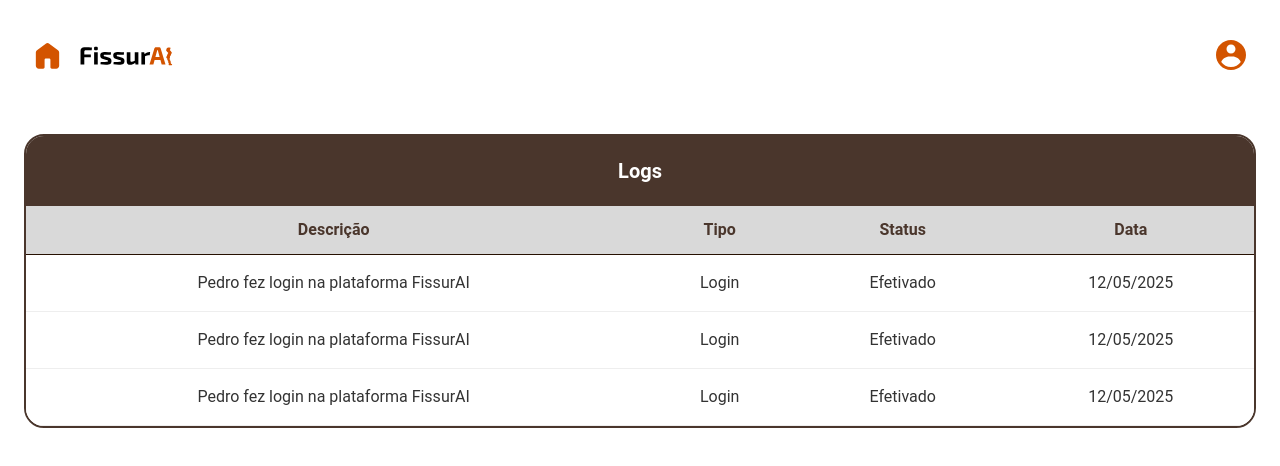
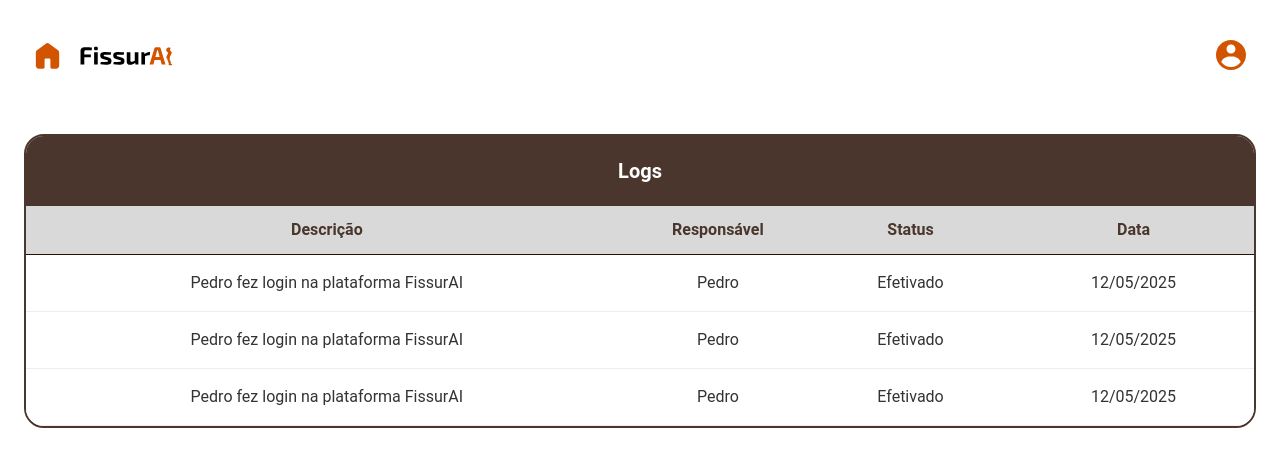
Before and after one commit to Inteli-College/2025-1B-T12-EC06-G05, a React (Vite) app in the folder src/RachadoresWeb/: page /logs in a window 1280 px wide. Shown: the top 466 px of the page. Built offline with nearby package versions, Linux system fonts and the light colour scheme.

Commit message:
style: ajusta conforme banco de dados

```diff
--- a/src/RachadoresWeb/src/pages/Logs.tsx
+++ b/src/RachadoresWeb/src/pages/Logs.tsx
@@ -8,7 +8,7 @@
 interface Log {
   id: number;
   descricao: string;
-  tipo: string;
+  responsavel: string;
   status: string;
   data: string;
 }
@@ -96,21 +96,21 @@
     {
       id: 1,
       descricao: "Pedro fez login na plataforma FissurAI",
-      tipo: "Login",
+      responsavel: "Pedro",
       status: "Efetivado",
       data: "12/05/2025"
     },
     {
       id: 2,
       descricao: "Pedro fez login na plataforma FissurAI",
-      tipo: "Login",
+      responsavel: "Pedro",
       status: "Efetivado",
       data: "12/05/2025"
     },
     {
       id: 3,
       descricao: "Pedro fez login na plataforma FissurAI",
-      tipo: "Login",
+      responsavel: "Pedro",
       status: "Efetivado",
       data: "12/05/2025"
     }
@@ -146,7 +146,7 @@
             <TableHead>
               <tr>
                 <Th>Descrição</Th>
-                <Th>Tipo</Th>
+                <Th>Responsável</Th>
                 <Th>Status</Th>
                 <Th>Data</Th>
               </tr>
@@ -156,7 +156,7 @@
                 logs.map((log) => (
                   <tr key={log.id}>
                     <Td>{log.descricao}</Td>
-                    <Td>{log.tipo}</Td>
+                    <Td>{log.responsavel}</Td>
                     <Td>{log.status}</Td>
                     <Td>{log.data}</Td>
                   </tr>
```
